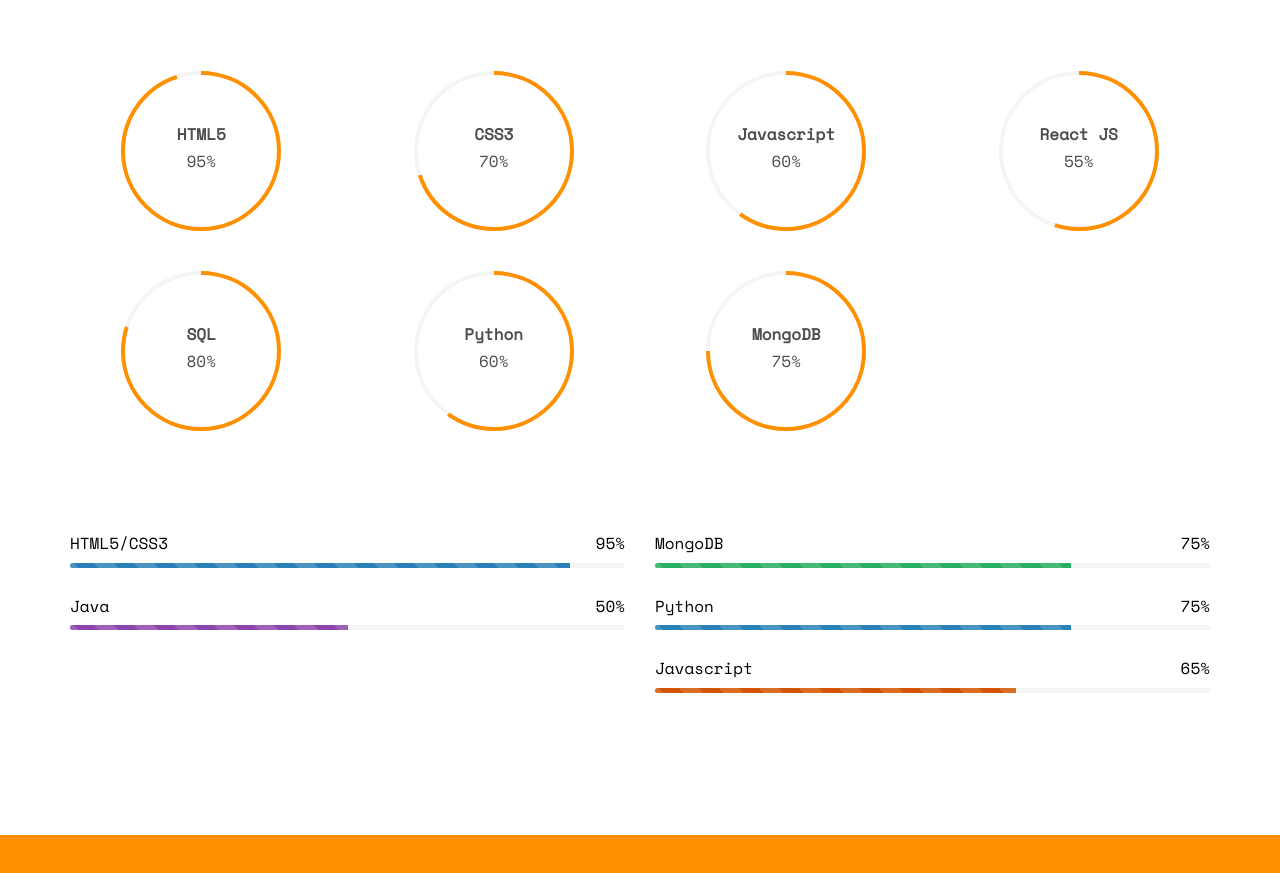
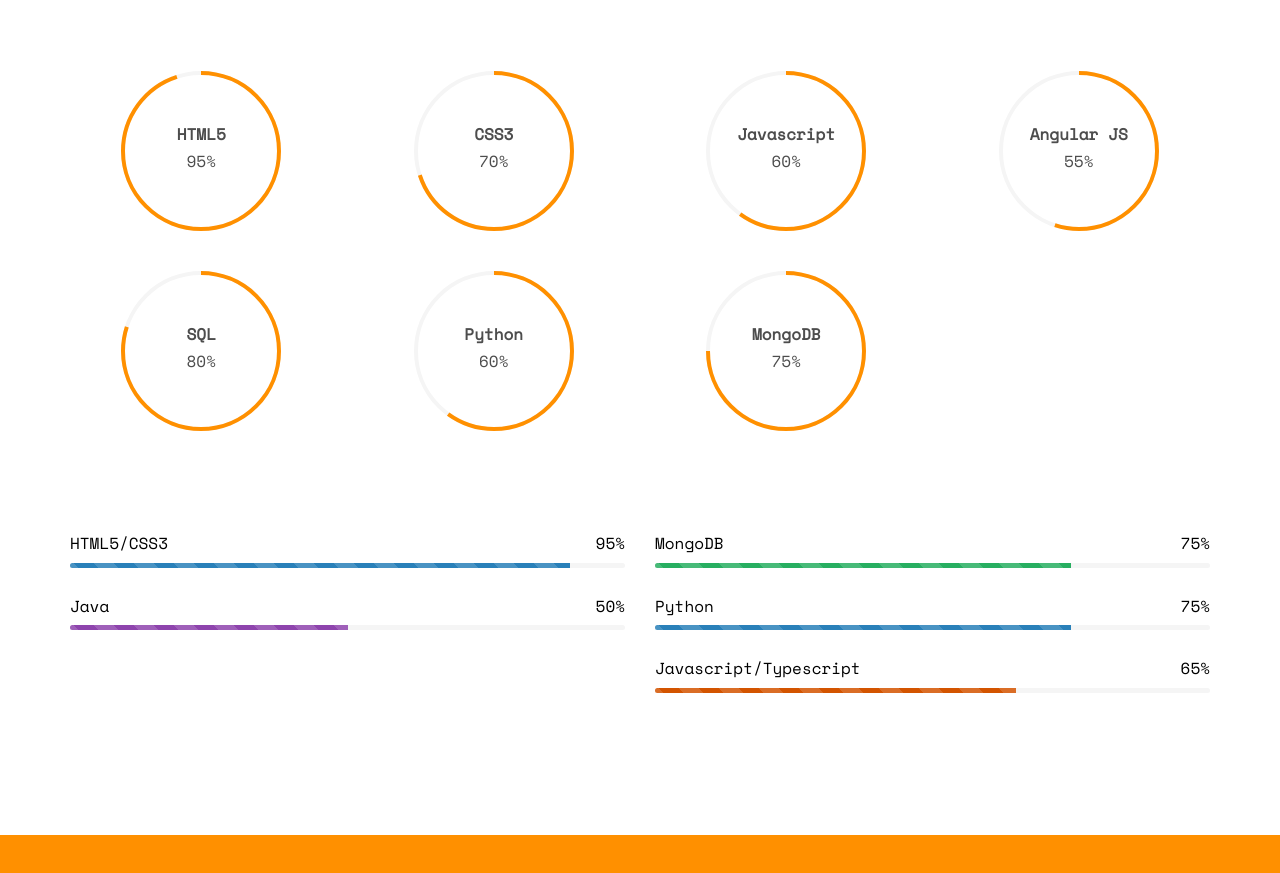
Before and after one commit to pratham1402/My-Portfolio, a plain HTML site: page index.html in a window 1280 px wide. Shown: the part 3680-4553 px from the top of the page. Drawn offline with nearby package versions, Linux system fonts and the light colour scheme; some packages are replaced by stand-ins of ours; no server answers; files whose address does not match are found by name.

Commit message:
Update index.html

```diff
--- a/index.html
+++ b/index.html
@@ -245,7 +245,7 @@
 				</div>
 
 				<div class="col-md-3 col-sm-6 col-xs-12 text-center">
-					<div class="chart" data-percent="55"><span><strong>React JS</strong>55%</span></div>
+					<div class="chart" data-percent="55"><span><strong>Angular JS</strong>55%</span></div>
 				</div>
 				<div class="col-md-3 col-sm-6 col-xs-12 text-center">
 					<div class="chart" data-percent="80"><span><strong>SQL</strong>80%</span></div>
@@ -301,7 +301,7 @@
 
 
 					<div class="progress-wrap">
-						<h3><span class="name-left">Javascript</span><span class="value-right">65%</span></h3>
+						<h3><span class="name-left">Javascript/Typescript</span><span class="value-right">65%</span></h3>
 						<div class="progress">
 						  <div class="progress-bar progress-bar-3 progress-bar-striped active" role="progressbar"
 						  aria-valuenow="75" aria-valuemin="0" aria-valuemax="100" style="width:65%">
```
